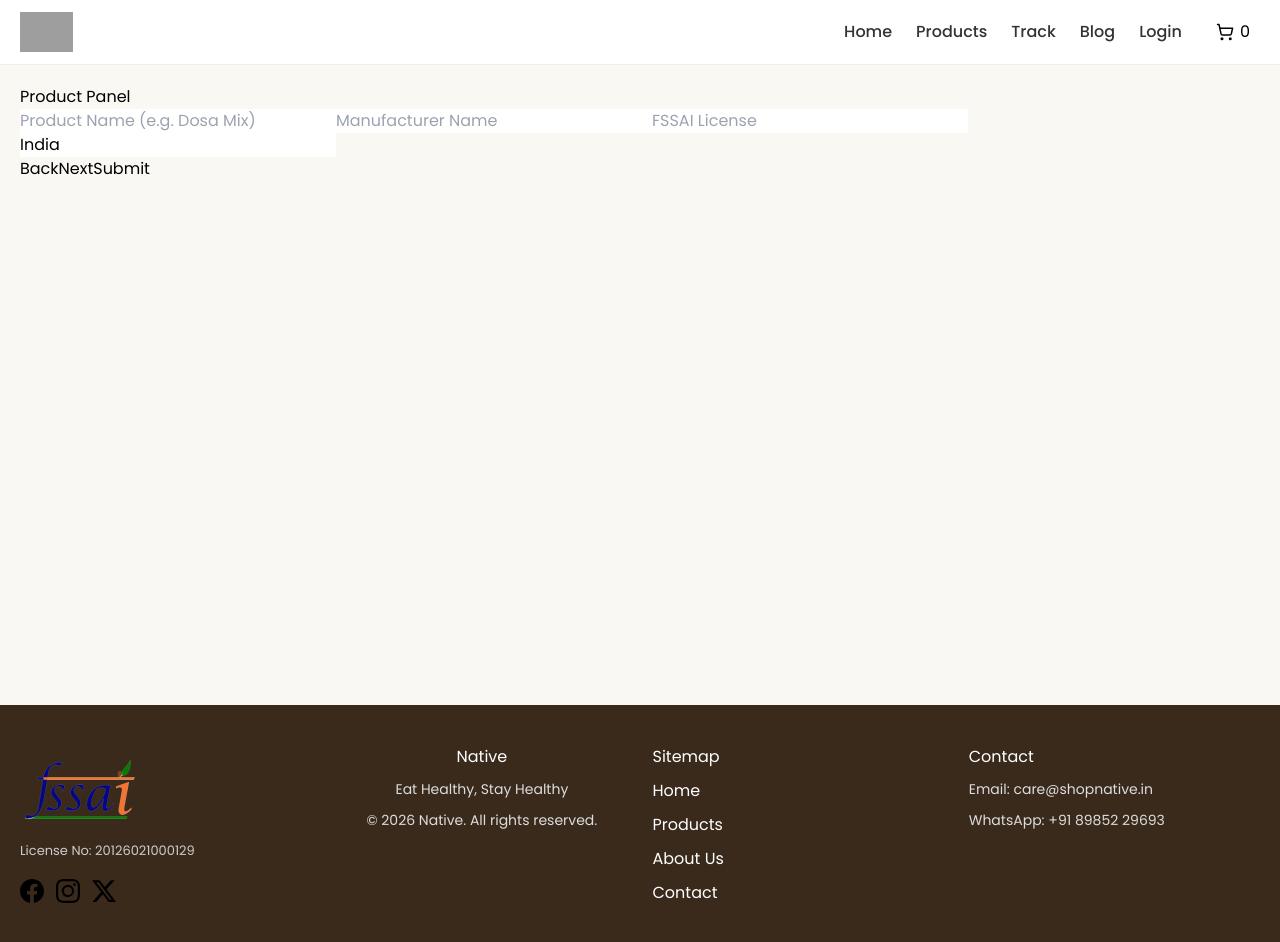
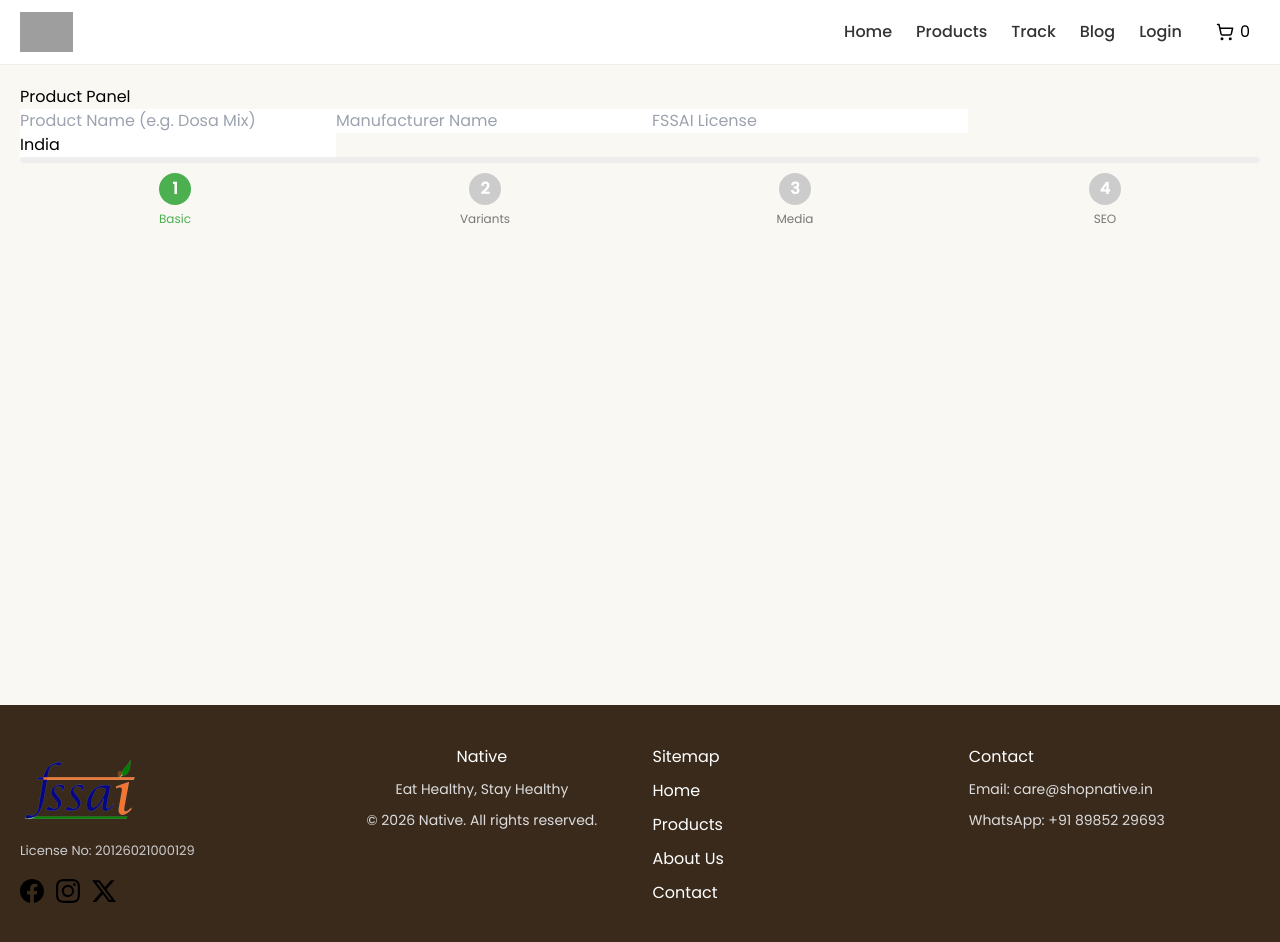
Before and after one commit to nagarajukandula55/native, a Next.js app: page /admin/products in a window 1280 px wide. Shown: the top 942 px of the page. Built offline with nearby package versions, Linux system fonts and the light colour scheme; grey boxes are pictures that could not be loaded.

Commit message:
Update page.js

```diff
--- a/app/admin/products/page.js
+++ b/app/admin/products/page.js
@@ -273,11 +273,79 @@ Download Nutrition CSV
 </div>
 )}
 
-{/* ACTION */}
-<div>
-<button onClick={()=>setStep(step-1)}>Back</button>
-<button onClick={()=>setStep(step+1)}>Next</button>
-<button onClick={handleSubmit}>Submit</button>
+{/* ================= PROGRESS BAR ================= */}
+
+<div style={{ marginBottom: 20 }}>
+
+  {/* Progress Line */}
+  <div style={{
+    height: 6,
+    background: "#eee",
+    borderRadius: 10,
+    overflow: "hidden",
+    marginBottom: 10
+  }}>
+    <div style={{
+      width: `${(step / 3) * 100}%`,
+      background: "#4CAF50",
+      height: "100%",
+      transition: "0.3s"
+    }} />
+  </div>
+
+  {/* Steps */}
+  <div style={{
+    display: "flex",
+    justifyContent: "space-between",
+    alignItems: "center"
+  }}>
+
+    {["Basic", "Variants", "Media", "SEO"].map((label, index) => (
+      <div
+        key={index}
+        onClick={() => setStep(index)}
+        style={{
+          cursor: "pointer",
+          textAlign: "center",
+          flex: 1
+        }}
+      >
+
+        {/* Circle */}
+        <div style={{
+          margin: "auto",
+          width: 32,
+          height: 32,
+          borderRadius: "50%",
+          background:
+            step === index
+              ? "#4CAF50"
+              : step > index
+              ? "#2e7d32"
+              : "#ccc",
+          color: "#fff",
+          display: "flex",
+          alignItems: "center",
+          justifyContent: "center",
+          fontWeight: "bold"
+        }}>
+          {step > index ? "✓" : index + 1}
+        </div>
+
+        {/* Label */}
+        <div style={{
+          fontSize: 12,
+          marginTop: 5,
+          color: step === index ? "#4CAF50" : "#777"
+        }}>
+          {label}
+        </div>
+
+      </div>
+    ))}
+
+  </div>
+
 </div>
 
 </div>
```
